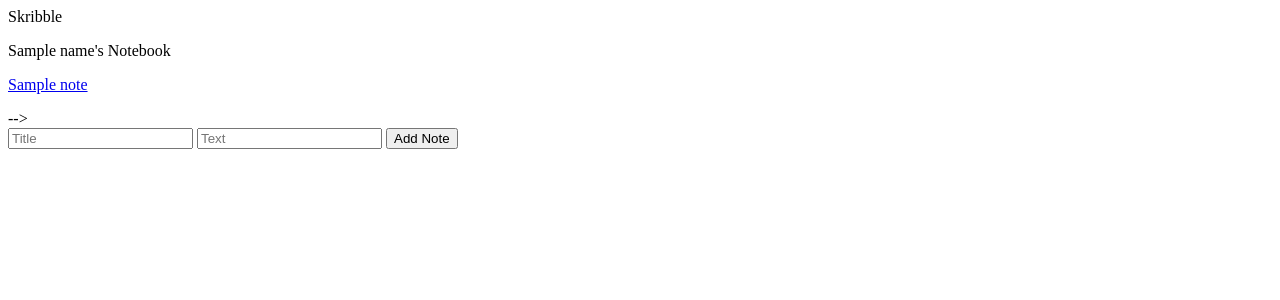
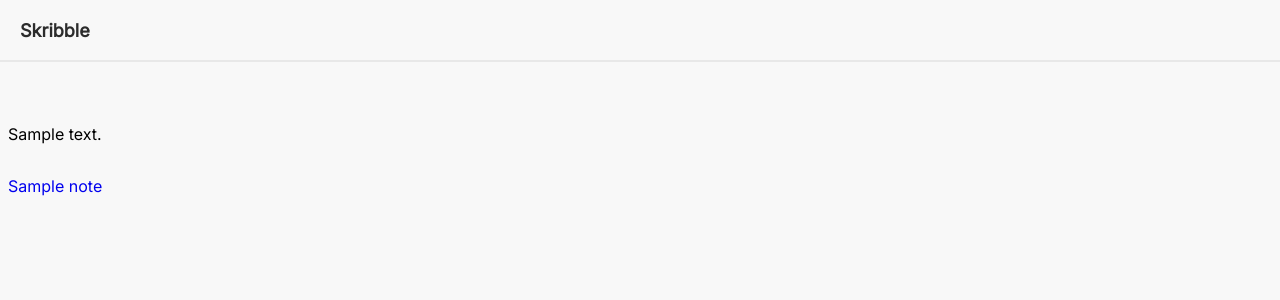
Before and after one commit to InviBull/skribble, a Flask app: template templates/notes.html in a window 1280 px wide. Shown: the top 300 px of the page. Run offline with Flask 3, Linux system fonts and the light colour scheme; the template is opened without the code that fills it: most values are stand-ins (such as "Sample title", 1, 10 or a date in 2020).

Commit message:
fix internal server error

```diff
--- a/static/css/notes.css
+++ b/static/css/notes.css
@@ -0,0 +1,33 @@
+
+* {
+  font-family: "Inter";
+  underline: none;
+  text-decoration: none;
+}
+
+body {
+  background-color: #f8f8f8;
+}
+
+.nav {
+  width: 100vw;
+  height: 60px;
+  padding: 0 20px;
+  display: flex;
+  align-items: center;
+  border-bottom: solid 2px #E8E8E8;
+  position: fixed;
+  top: 0;
+  left: 0;
+
+  font-weight: 700;
+  color: #2C2C2C;
+  font-size: 18px;
+}
+
+.main-section {
+  display: flex;
+  flex-direction: column;
+  margin: 0 auto;
+  padding-top: 100px;
+}
--- a/templates/notes.html
+++ b/templates/notes.html
@@ -11,17 +11,15 @@
       Skribble
     </nav>
 
+    <section class="main-section">
+      <p>{{ notebook[2] }}</p>
 
-    <p>{{name}}'s Notebook</p>
-    {% for note in notes %}
-    <p><a href="{{ url_for('note', id=note.id) }}">{{ note.title }}</a></p>
-    {% endfor %} -->
-
-    <form action="{{ url_for('add_note') }}" method="post">
-        <input type="text" name="title" placeholder="Title">
-        <input type="text" name="text" placeholder="Text">
-        <input type="submit" value="Add Note">
-    </form>
+      {% for note in notes %}
+        <p>
+          <a href="/{{ notebook_id }}/{{ note[0] }}">{{ note[1] }}</a>
+        </p>
+      {% endfor %}
+    </section>
 
     <!-- <section class="main-section">
       <div class="main-section__header">
```
Also changed, not shown: routes/notebooks.py (+17 -2 lines).
